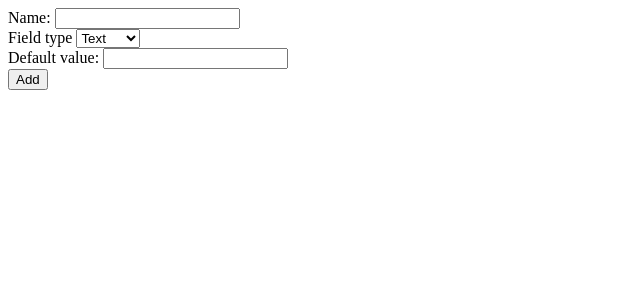
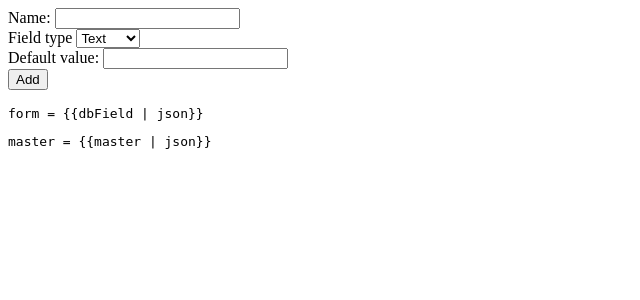
Before and after one commit to arvis/ezlydb, a Flask app: page /admin in a window 1280 px wide. Shown: the top 300 px of the page, without its empty margins (0-640 px from the left). Run offline with Flask 2, Linux system fonts and the light colour scheme; some libraries are stand-ins or nearby versions.

Commit message:
adding file

```diff
--- a/static/admin.js
+++ b/static/admin.js
@@ -10,17 +10,21 @@ function PhoneListCtrl($scope, $http) {
 
 
 function DbFieldController($scope) {
-    $scope.master= {};
+    $scope.master= [];
 
-    $scope.update = function(dbField) {
-        $scope.master= angular.copy(dbField);
+    $scope.add = function(dbField) {
+        //$scope.master= angular.copy(dbField);
+        //angular.extend($scope.master, dbField);
+        $scope.master.push(dbField);
+        $scope.dbField ={};
+
     };
 
     $scope.reset = function() {
         $scope.user = angular.copy($scope.master);
     };
 
-    $scope.dbField.field_type = 'text_field';
+    //  $scope.dbField.field_type = 'text_field';
 
 
     $scope.reset();
--- a/templates/admin.html
+++ b/templates/admin.html
@@ -1,3 +1,4 @@
+{% raw %}
 <html ng-app>
 <head>
 <title>EasyDb</title>
@@ -21,9 +22,13 @@
 
         Default value: <input type="text" ng-model="dbField.default_value" /><br />
 
-        <button ng-click="update(dbField)">Add</button>
+        <button ng-click="add(dbField)">Add</button>
       </form>
+      <pre>form = {{dbField | json}}</pre>
+      <pre>master = {{master | json}}</pre>
+
     </div>
 
 </body>
 </html>
+{% endraw %}
```
